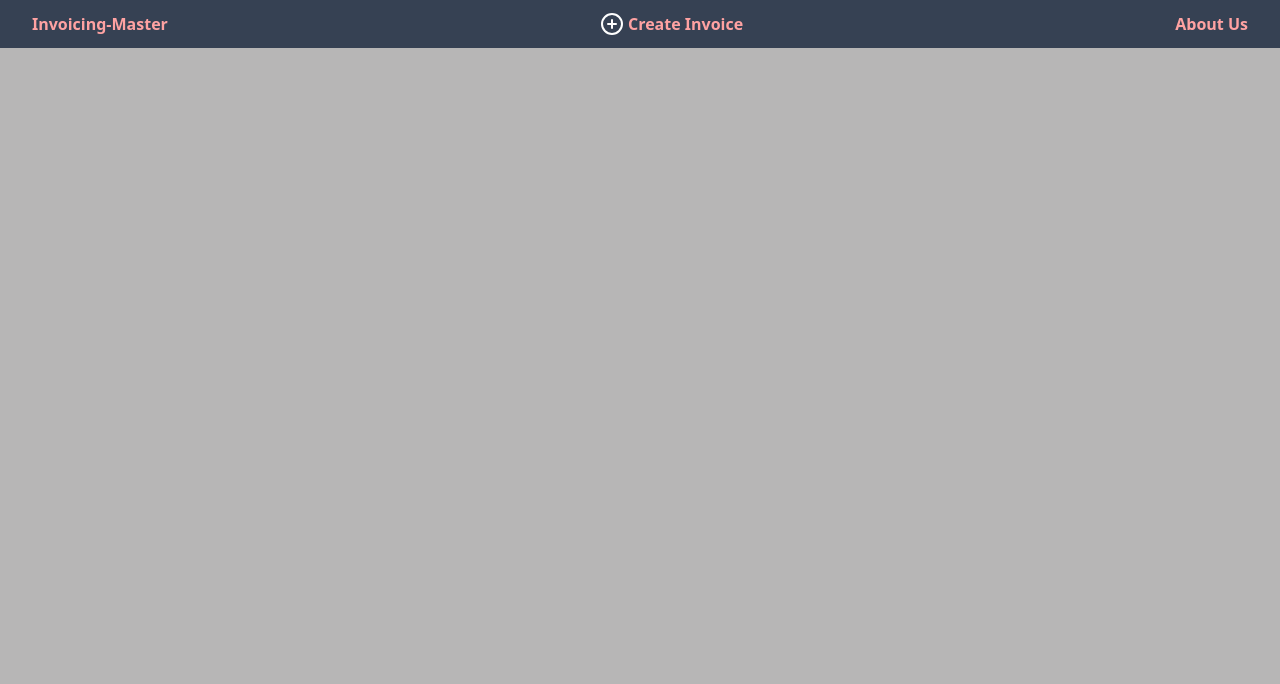
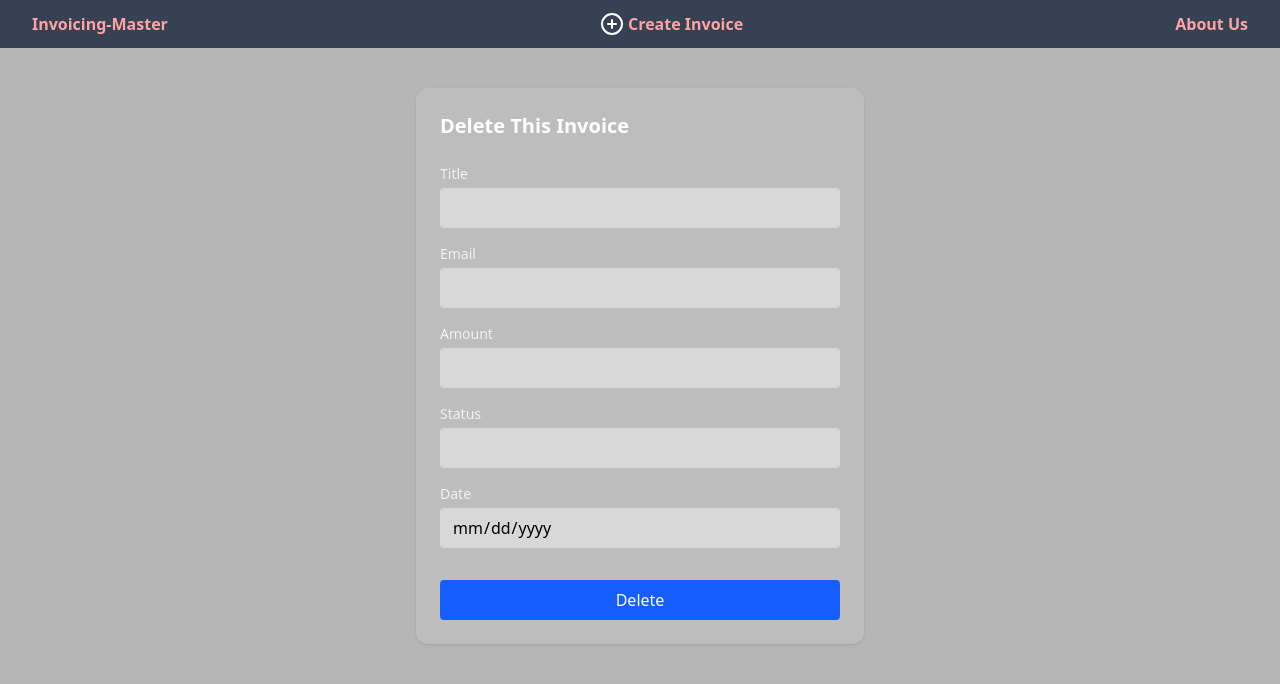
Before and after one commit to jomard44/invoicing, a React (Vite) app in the folder client/: page /delete/1 in a window 1280 px wide. Shown: the top 684 px of the page. Built offline with nearby package versions, Linux system fonts and the light colour scheme; no server answers.

Commit message:
created delete page

```diff
--- a/client/src/App.tsx
+++ b/client/src/App.tsx
@@ -16,7 +16,7 @@ function App() {
           <Route path={"/about"} element={<About/>} />
           <Route path={"/create"} element={<Create/>} />
           <Route path={"/edit"} element={<Edit/>} />
-          <Route path={"/delete"} element={<Delete/>} />
+          <Route path={"/delete/:id"} element={<Delete/>} />
         </Routes>
       </BrowserRouter>
     </>
--- a/client/src/componenets/InvoiceCard.tsx
+++ b/client/src/componenets/InvoiceCard.tsx
@@ -1,20 +1,55 @@
 import { Trash, Pencil } from "lucide-react";
-import { Link } from "react-router-dom";
+import { useEffect } from "react";
+import { Link, useParams } from "react-router-dom";
 
+type InvoiceCardProps={
+  _id:string,
+  title:string,
+  clientEmail:string,
+  status:string,
+  date:string
+}
 const InvoiceCard = ({
+  _id = "id",
   title = "title of the invoice",
   clientEmail = "client email address e.g example@gmail.com ",
   status = "pending",
   date = "00/00/0000",
-}) => {
+}:InvoiceCardProps) => {
+  const {id} = useParams<{id:string}>()
+
+  // useEffect(()=>{
+  //   const fetchUrl = async() =>{
+  //     try{
+  //       const fetchData = await fetch("http://localhost:3000/api/invoices")
+  //       const res = fetchData.json()
+  //       console.log(res)
+  //     }catch(err){
+  //       console.error(err)
+  //     }
+
+  //   }
+  //   fetchUrl()
+  // },[id])
+
+
   return (
     <>
       <div className="m-5">
         <div className="bg-gray-100/50 w-100 ml-2 pl-2 rounded border border-gray-400">
-          <p><strong>title:</strong> {title}</p>
-          <p><strong>client email:</strong> {clientEmail}</p>
-          <p><strong>status:</strong> {status}</p>
-          <p><strong>date:</strong> {date}</p>
+        <input type="hidden" value={id}/>
+          <p>
+            <strong>title:</strong> {title}
+          </p>
+          <p>
+            <strong>client email:</strong> {clientEmail}
+          </p>
+          <p>
+            <strong>status:</strong> {status}
+          </p>
+          <p>
+            <strong>date:</strong> {date}
+          </p>
         </div>
         <div className="pl-2 flex  ">
           <Link to="/edit">
@@ -23,7 +58,7 @@ const InvoiceCard = ({
               <Pencil width={20} height={20} />
             </button>
           </Link>
-          <Link to="/delete">
+          <Link to={`/delete/${_id}`}>
             <button className="bg-red-600/90 font-bold  border w-50 rounded flex items-center gap-2 pl-20 py-1 hover:bg-gray-300/30 ">
               Delete
               <Trash width={20} height={20} />
--- a/client/src/pages/Delete.tsx
+++ b/client/src/pages/Delete.tsx
@@ -1,10 +1,132 @@
+import { useEffect, useState, type FormEvent } from "react";
+import { useParams, useNavigate } from "react-router-dom";
 
 const Delete = () => {
+  const [data, setData] = useState({
+    title: "",
+    clientEmail: "",
+    status: "",
+    date: "",
+    amount: "",
+  });
+  const { id } = useParams<{ id: string }>();
+  const navigate = useNavigate();
+
+  useEffect(() => {
+    if (!id) {
+      console.error("No ID provided");
+      navigate("/");
+      return;
+    }
+    const fetchData = async () => {
+      try {
+        const res = await fetch(`http://localhost:3000/api/invoices/${id}`);
+        if (!res.ok) {
+          throw new Error("Failed to fetch invoice");
+        }
+        const fetchedData = await res.json();
+        setData(fetchedData);
+      } catch (err) {
+        console.error(err);
+      }
+    };
+    fetchData();
+  }, [id, navigate]);
+
+  const handleSubmit = async (e: FormEvent<HTMLFormElement>) => {
+    e.preventDefault();
+    if (!id) {
+      console.error("No ID provided");
+      return;
+    }
+    try {
+      const fetchDelete = await fetch(`http://localhost:3000/api/invoices/${id}`, {
+        method: "DELETE",
+        headers: {
+          "Content-Type": "application/json",
+        },
+      });
+      if (!fetchDelete.ok) {
+        throw new Error("Error occurred while deleting the invoice");
+      }
+      console.log("Invoice deleted");
+      navigate("/");
+    } catch (err) {
+      console.error(err);
+    }
+  };
+
   return (
-    <div>
+    <>
+      <div className="max-w-md mx-auto mt-10 p-6 bg-white/10 backdrop-blur rounded-xl shadow">
+        <h2 className="text-xl font-semibold mb-6 text-white">
+          Delete this Invoice
+        </h2>
 
-    </div>
-  )
-}
+        <form className="flex flex-col gap-4" onSubmit={handleSubmit}>
+          <div className="flex flex-col gap-1">
+            <label className="text-sm text-white/80">Title</label>
+            <input
+              type="text"
+              name="title"
+              className="bg-white/40 rounded px-3 py-2 outline-none focus:ring-2 focus:ring-blue-500"
+              value={data.title}
+              readOnly
+            />
+          </div>
 
-export default Delete
+          <div className="flex flex-col gap-1">
+            <label className="text-sm text-white/80">Email</label>
+            <input
+              type="email"
+              name="clientEmail"
+              className="bg-white/40 rounded px-3 py-2 outline-none focus:ring-2 focus:ring-blue-500"
+              value={data.clientEmail}
+              readOnly
+            />
+          </div>
+
+          <div className="flex flex-col gap-1">
+            <label className="text-sm text-white/80">Amount</label>
+            <input
+              type="number"
+              name="amount"
+              min={0}
+              className="bg-white/40 rounded px-3 py-2 outline-none focus:ring-2 focus:ring-blue-500"
+              value={data.amount}
+              readOnly
+            />
+          </div>
+
+          <div className="flex flex-col gap-1">
+            <label className="text-sm text-white/80">Status</label>
+            <input
+              type="text"
+              name="status"
+              className="bg-white/40 rounded px-3 py-2 outline-none focus:ring-2 focus:ring-blue-500"
+              value={data.status}
+              readOnly
+            />
+          </div>
+
+          <div className="flex flex-col gap-1">
+            <label className="text-sm text-white/80">Date</label>
+            <input
+              type="date"
+              name="date"
+              className="bg-white/40 rounded px-3 py-2 outline-none focus:ring-2 focus:ring-blue-500"
+              value={data.date}
+              readOnly
+            />
+          </div>
+
+          <button className="mt-4 bg-blue-600 hover:bg-blue-700 transition text-white rounded py-2 font-medium">
+            Delete
+          </button>
+        </form>
+      </div>
+    </>
+  );
+};
+
+export default Delete;
--- a/client/src/pages/Home.tsx
+++ b/client/src/pages/Home.tsx
@@ -4,12 +4,12 @@ import "../index.css";
 
 const Home = () => {
   type Invoice = {
-   _id:string,
-    title:string,
-    clientEmail:string,
-    status:string,
-    date:string
-  }
+    _id: string;
+    title: string;
+    clientEmail: string;
+    status: string;
+    date: string;
+  };
   const [invoices, setInvoices] = useState<Invoice[]>([]);
 
   useEffect(() => {
@@ -20,15 +20,13 @@ const Home = () => {
           console.error("no response from server");
         }
         const data = await res.json();
-        console.log("checking ids",data)
 
         setInvoices(data);
       } catch (error) {
         console.error(error);
       }
-
     };
-    fetchInvoices()
+    fetchInvoices();
   }, []);
 
   return (
@@ -37,13 +35,13 @@ const Home = () => {
       {invoices.map((invoice) => (
         <InvoiceCard
         key={invoice._id}
+        _id={invoice._id}
           title={invoice.title}
           clientEmail={invoice.clientEmail}
           status={invoice.status}
           date={invoice.date}
         />
-        ))}
-
+      ))}
     </>
   );
 };
```
Lines whose indentation alone changed are shown as unchanged.
